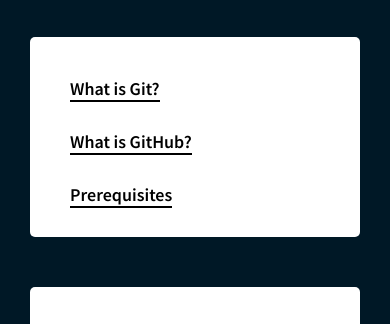
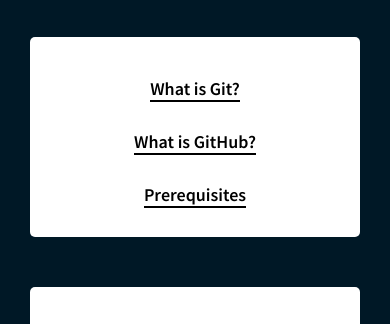
Before and after one commit to pauls0n/git-docs, a plain HTML site: page index.html in a window 390 px wide. Shown: the part 119-443 px from the top of the page. Drawn offline with Linux system fonts and the light colour scheme.

Commit message:
Make nav links centre aligned in mobile view

```diff
--- a/style.css
+++ b/style.css
@@ -252,6 +252,11 @@
     height: 200px;
     overflow-y: scroll;
     position: static;
+    align-items: center;
+  }
+
+  .nav-link {
+    text-align: center;
   }
 
   #main-doc {
```
